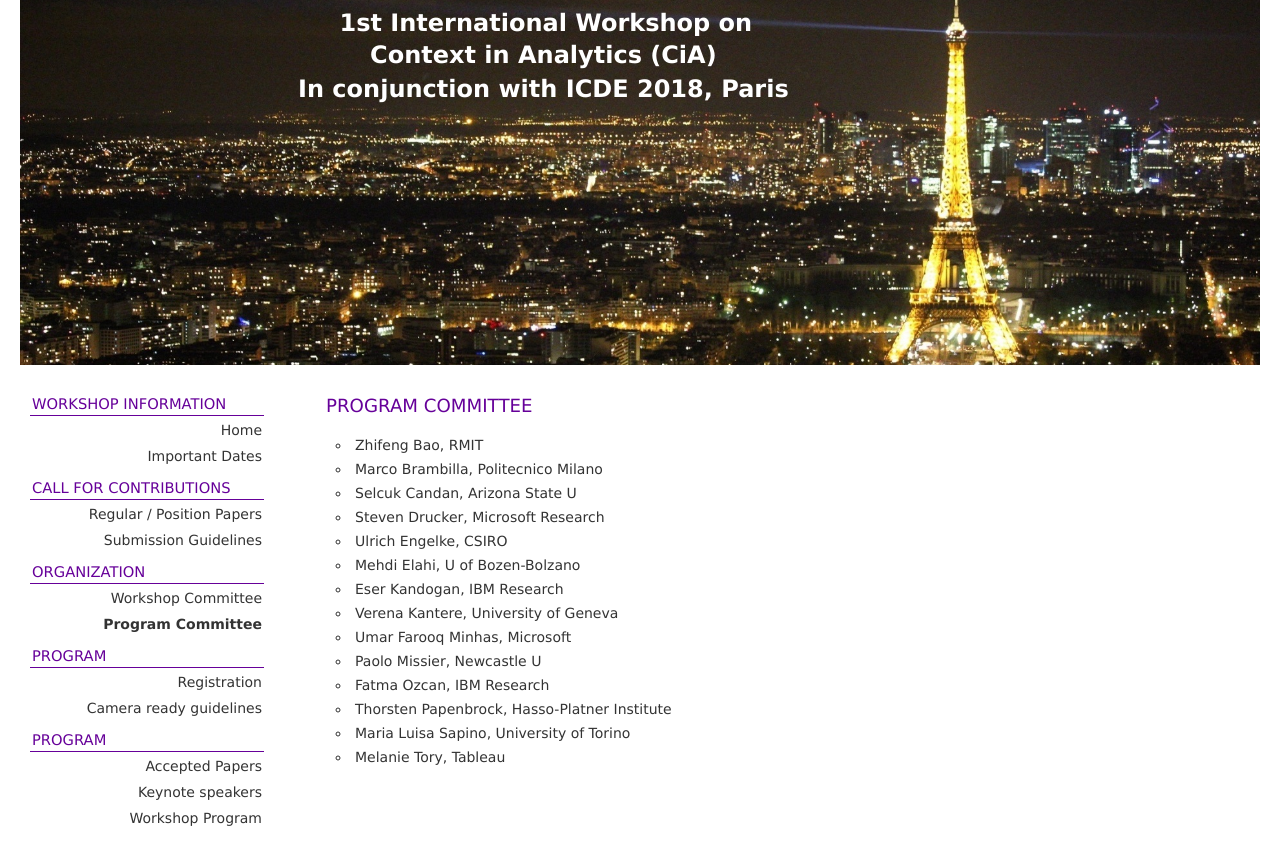
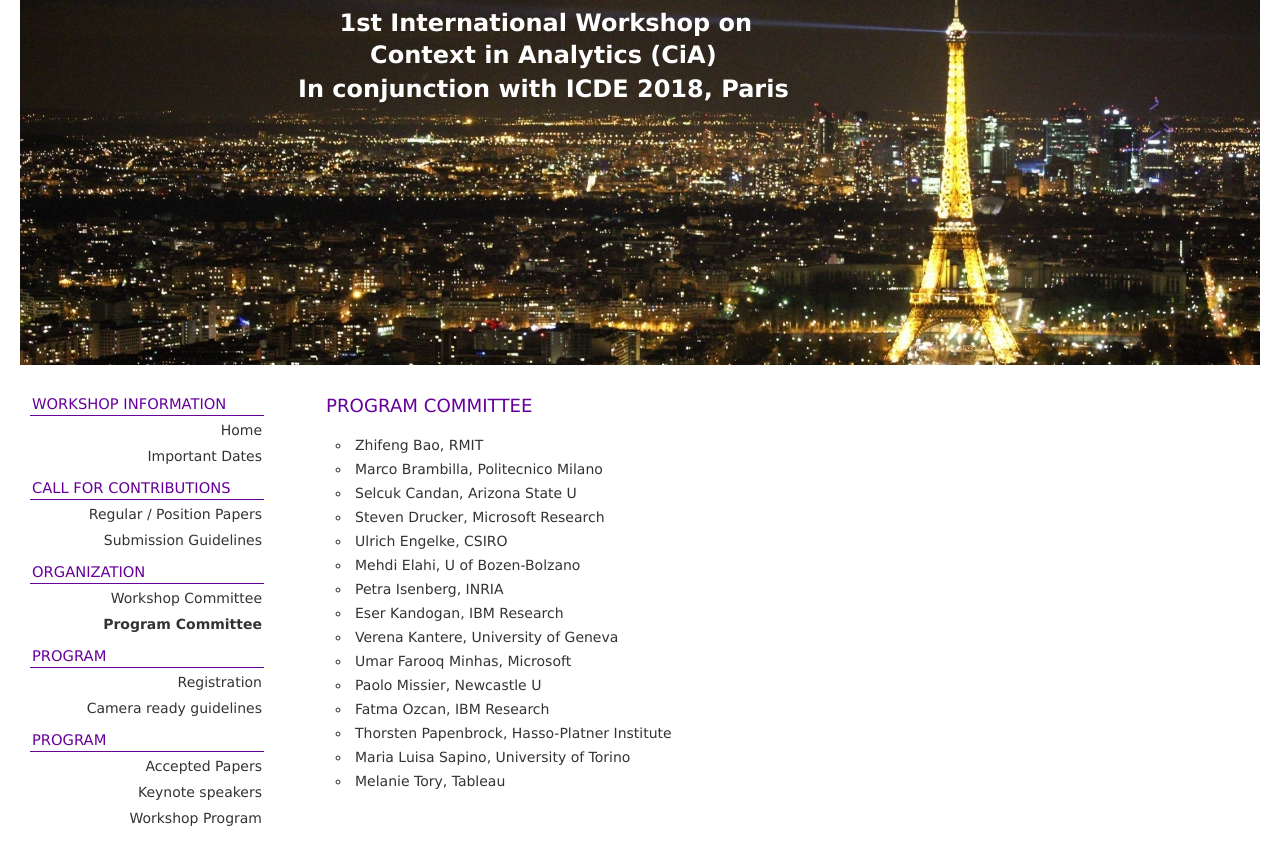
Before and after one commit to umddb/contextanalytics2018, a plain HTML site: page pcommittee.html in a window 1280 px wide. Drawn offline with Linux system fonts and the light colour scheme.

Commit message:
add to pc

```diff
--- a/pcommittee.html
+++ b/pcommittee.html
@@ -43,6 +43,7 @@
 	<li>Steven Drucker, Microsoft Research </li>
 	<li>Ulrich Engelke, CSIRO </li>
 	<li>Mehdi Elahi, U of Bozen-Bolzano </li>
+	<li>Petra Isenberg, INRIA</li>
 	<li>Eser Kandogan, IBM Research </li>
 	<li>Verena Kantere, University of Geneva</li>
 	<li>Umar Farooq Minhas, Microsoft </li>
```
